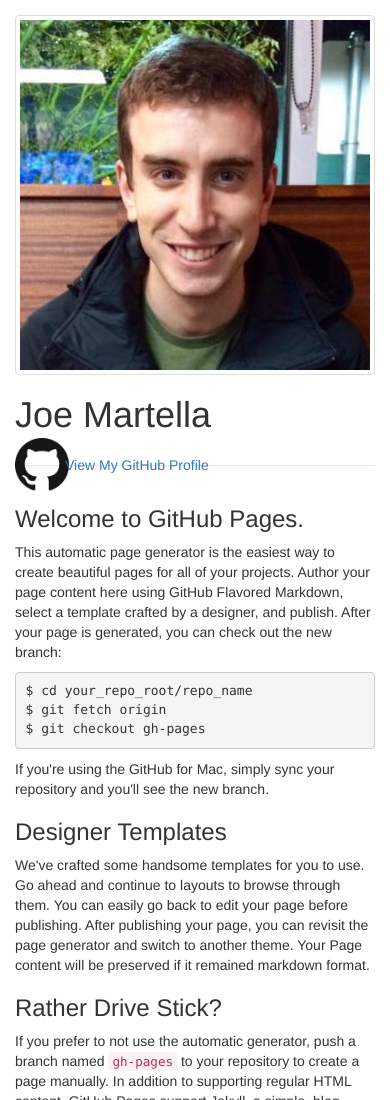
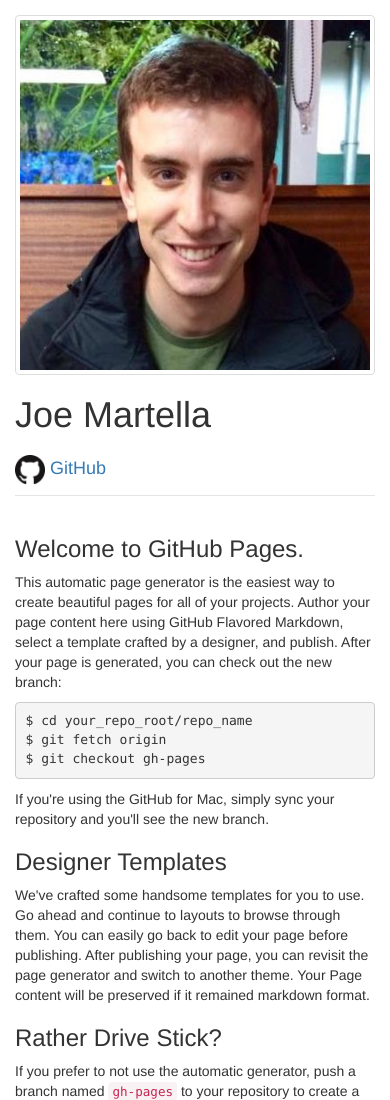
Before and after one commit to martellaj/martellaj.github.io, a plain HTML site: page index.html in a window 390 px wide. Shown: the top 1100 px of the page. Drawn offline with nearby package versions, Linux system fonts and the light colour scheme.

Commit message:
Mobile test, y'all.

```diff
--- a/index.html
+++ b/index.html
@@ -22,11 +22,23 @@
         <h1>Joe Martella</h1>
         <p></p>
 
-        <div style="position: relative; margin-top: 30px;">
+        <!-- <div style="position: relative; margin-top: 30px;">
           <a href="https://github.com/martellaj">
             <img class="img-responsive" style="width: 15%; float: left; position: absolute; top: 50%; transform: translate(0, -50%);" src="assets/github.png"></img>
             <p class="view" style="float: left; position: absolute; top: 50%; transform: translate(0, -50%); margin-left: 50px;">View My GitHub Profile</p>
           </a>
+        </div> -->
+
+        <div class="container-fluid">
+          <div class="row">
+            <h4>
+              <a href="http://www.github.com/martellaj" target="_blank">
+                <img class="img-responsive" height="30" width="30" src="assets/github.png" style="display:inline-block;vertical-align:middle">
+                   GitHub
+                </img>
+              </a>
+            </h4>
+          </div>
         </div>
 
       </header>
```
